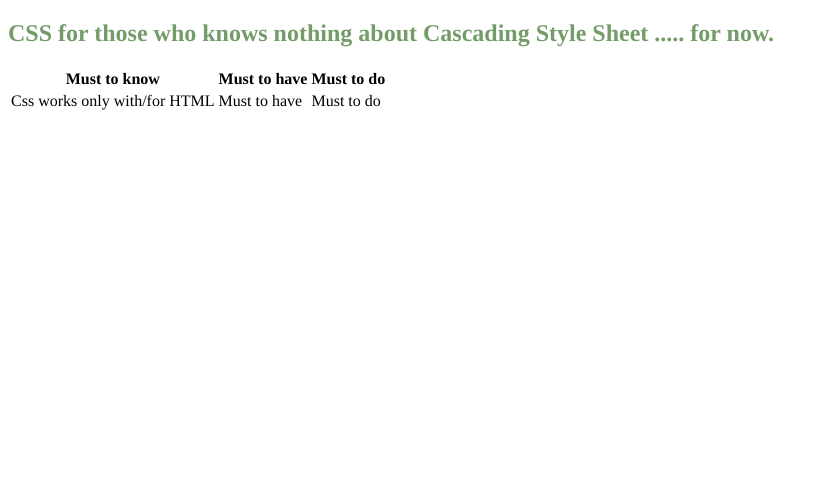
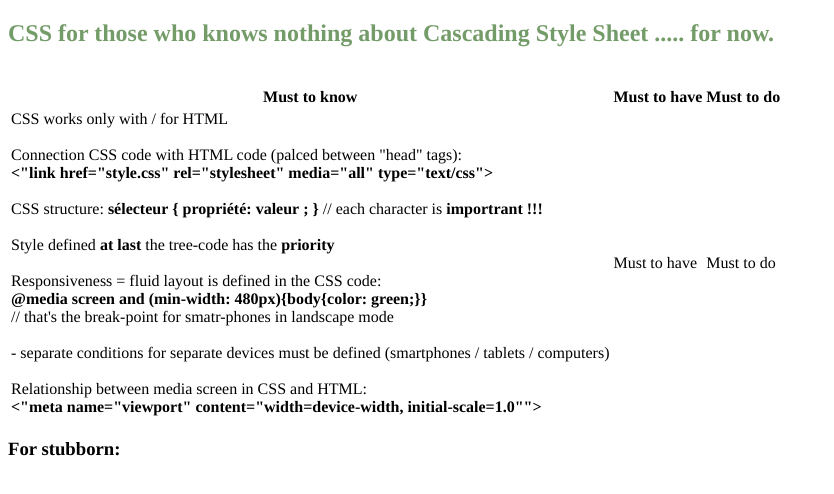
Before and after one commit to JuLbJ/01_01_css_cheatsheet, a plain HTML site: page index.html in a window 1280 px wide. Shown: the whole page, without its empty margins (0-834 px from the left). Drawn offline with Linux system fonts and the light colour scheme.

Commit message:
must_know_done

```diff
--- a/index.html
+++ b/index.html
@@ -22,13 +22,44 @@
 				<th scope="col">Must to know</th>  <th scope="col">Must to have</th>  <th scope="col">Must to do</th>
 			</tr>
 			<tr>
-				<td scope="row">Css works only with/for HTML</td>
+				<td scope="row">CSS works only with / for HTML<br><br>
+					Connection CSS code with HTML code (palced between "head" tags): <br>		<strong class="conn"><"link href="style.css" rel="stylesheet" media="all" type="text/css"></strong><br><br>
+
+					</head>
+					CSS structure:
+					<strong class="sel">sélecteur</strong>
+					<strong class="bra">{</strong>
+					<strong class="prop">propriété:</strong>
+
+					<strong class="val">valeur</strong>
+					<strong class="semi">;</strong>
+					<strong class="bra">}</strong>       //       each character is <strong class="imp">importrant !!!</strong><br><br>
+
+					Style defined <strong class="imp">at last</strong> the tree-code has the <strong class="imp">priority</strong><br><br>
+
+					Responsiveness = fluid layout is defined in the CSS code:<br>
+
+					<strong class="med">@media screen and (min-width: 480px){body{color: green;}}</strong><br>
+					   // that's the break-point for smatr-phones in landscape mode<br><br>
+
+					- separate conditions for separate devices must be defined (smartphones / tablets / computers)<br><br>
+
+					Relationship between media screen in CSS and HTML:<br>
+					<strong class="conn">	<"meta name="viewport" content="width=device-width, initial-scale=1.0""></meta></strong>
+
+
+
+				</td>
+				<br>
 				<td scope="row">Must to have</td>
 				<td scope="row">Must to do</td>
 			</tr>
 		</table>
 
+		<h3>For stubborn:</h3>
+		<ul>
 
+		</ul>
 
 
 
```
